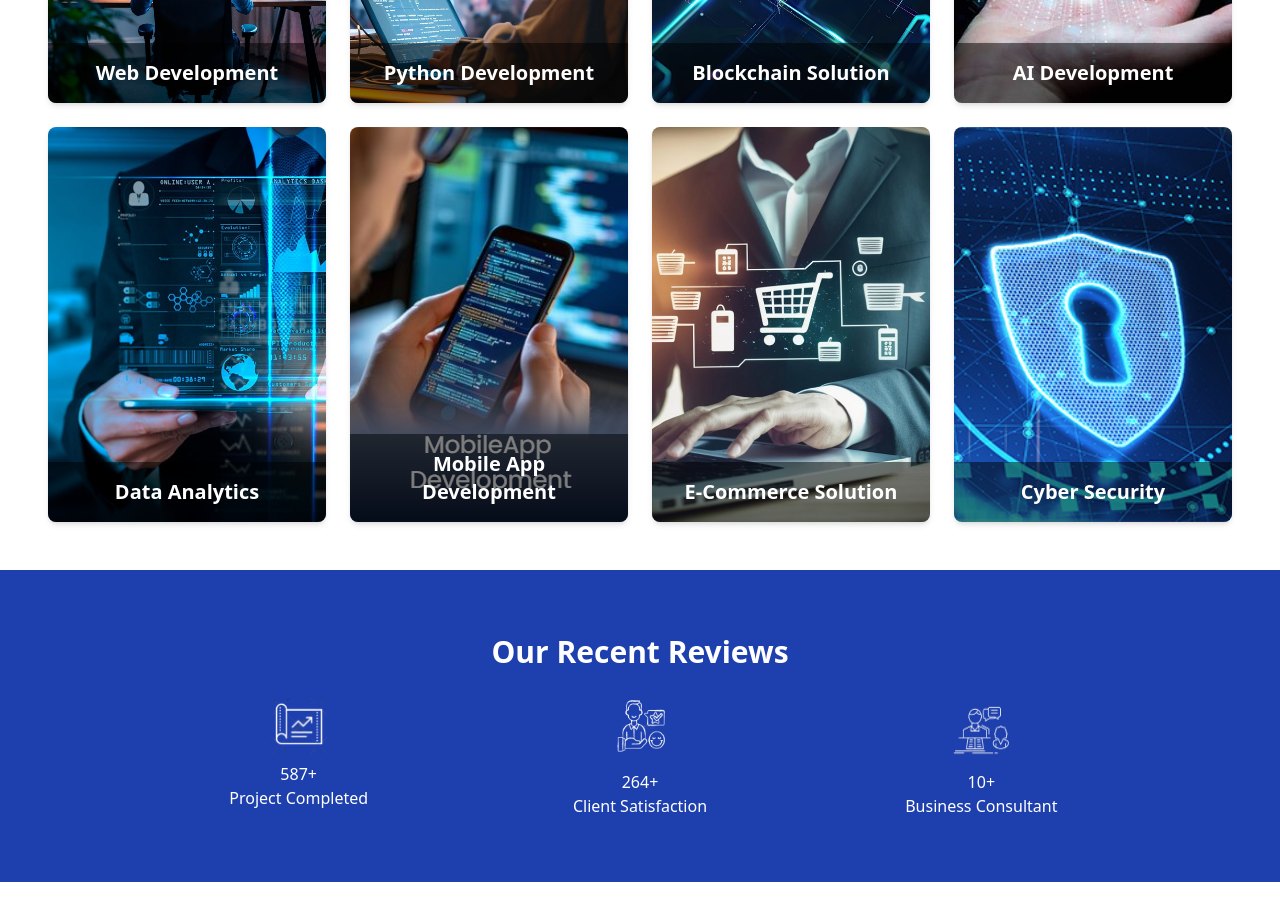
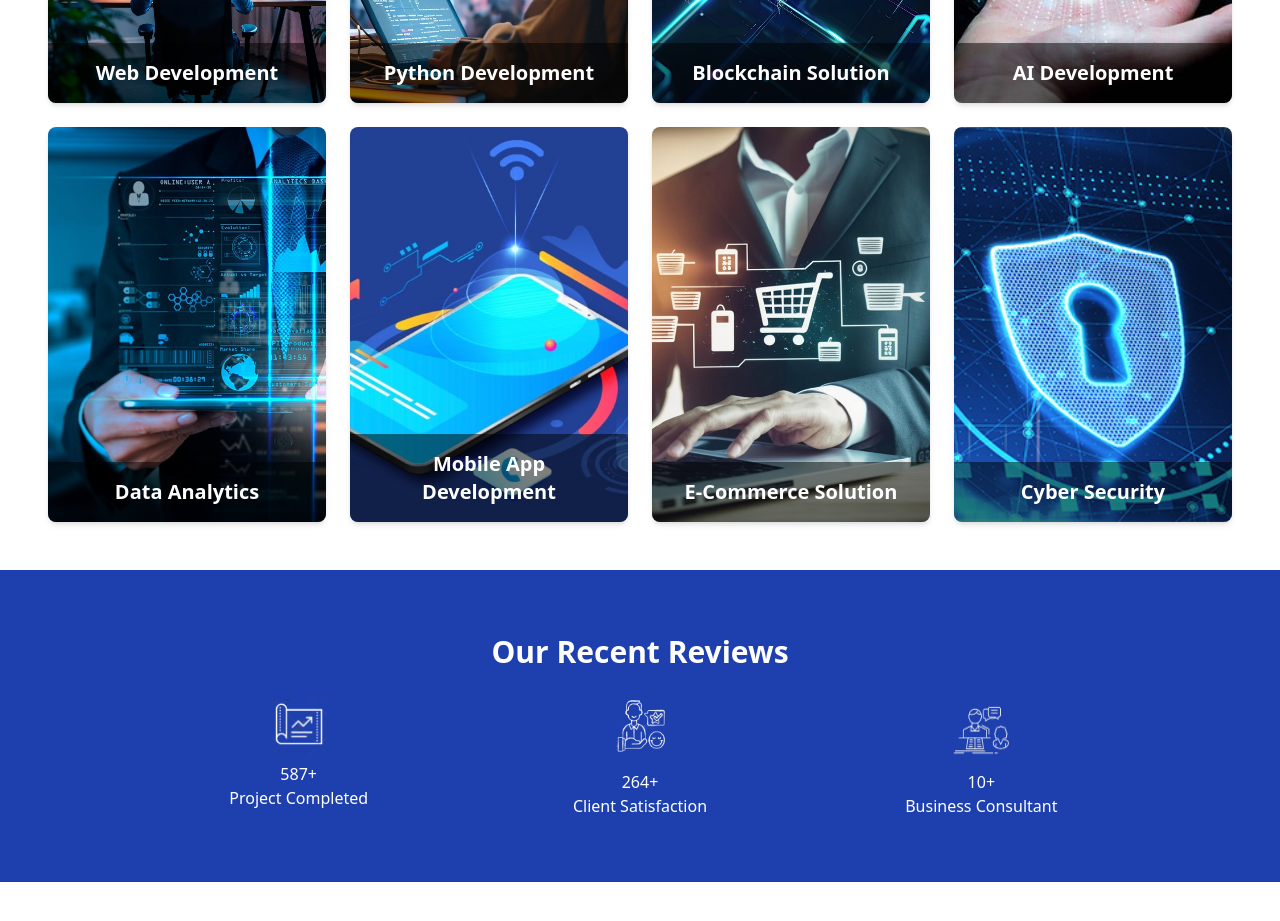
Before and after one commit to azafar224/smartTech, a React (Vite) app: page /services in a window 1280 px wide. Shown: the part 1060-1981 px from the top of the page. Built offline with nearby package versions, Linux system fonts and the light colour scheme.

Commit message:
Services page

```diff
--- a/src/Pages/Services.jsx
+++ b/src/Pages/Services.jsx
@@ -36,7 +36,7 @@
     {
       name: "Mobile App Development",
       description: "Develop mobile apps for Android and iOS.",
-      image: "/bg8.png",
+      image: "/mad.jpg",
       link: "/mobile-app-development",
     },
     {
```
Also changed, not shown: public/mad.jpeg (added), public/mad.jpg (added).
